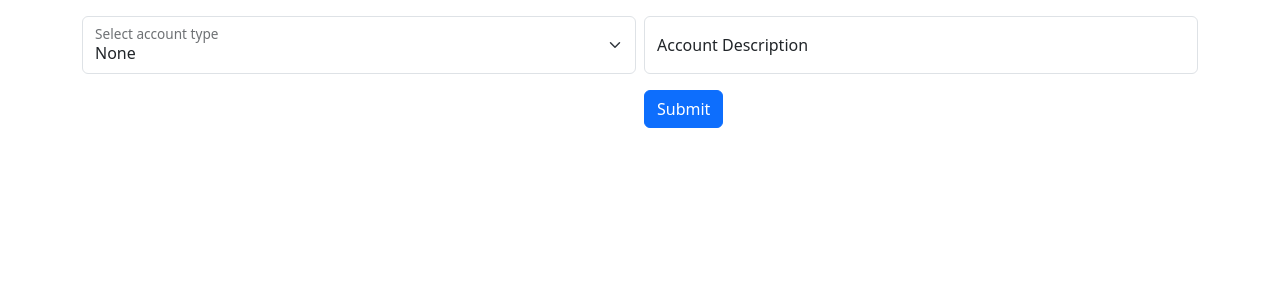
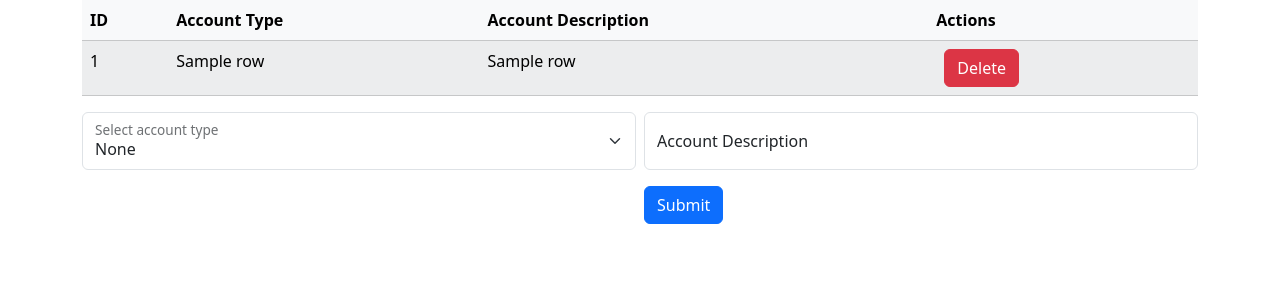
Before and after one commit to Forsak3n8/Finance-Web-App, a Flask app: template web_app/website/templates/accounts.html in a window 1280 px wide. Shown: the part 56-356 px from the top of the page. Run offline with Flask 3, Linux system fonts and the light colour scheme; the template is opened without the code that fills it: most values are stand-ins (such as "Sample title", 1, 10 or a date in 2020).

Commit message:
Added auto populating table with account data. Added delete function for accounts.

```diff
--- a/web_app/website/templates/accounts.html
+++ b/web_app/website/templates/accounts.html
@@ -1,6 +1,31 @@
 {% extends "base.html" %}
 {% block title %}Accounts{% endblock %}
 {% block content %}
+
+<div class="mb-3">
+    <table class="table table-light table-striped">
+        <thead>
+            <tr>
+                <th scope="col">ID</th>
+                <th scope="col">Account Type</th>
+                <th scope="col">Account Description</th>
+                <th scope="col">Actions</th>
+            </tr>
+        </thead>
+        <tbody>
+            {% for row in results %}
+            <tr>
+                <td>{{ row[0] }}</td>
+                <td>{{ row[1] }}</td>
+                <td>{{ row[2] }}</td>
+                <form action="/account_delete" method="POST">
+                <td><button class="btn btn-danger mx-2" value="{{ row[0] }}" name="delete">Delete</button></td>
+                </form>
+            </tr>
+            {% endfor %}
+        </tbody>
+    </table>
+</div>
 
 <div class="mb-3"></div>
 <form method="POST">
```
Also changed, not shown: web_app/website/models.py (+16 -0 lines), web_app/website/views.py (+17 -7 lines).
